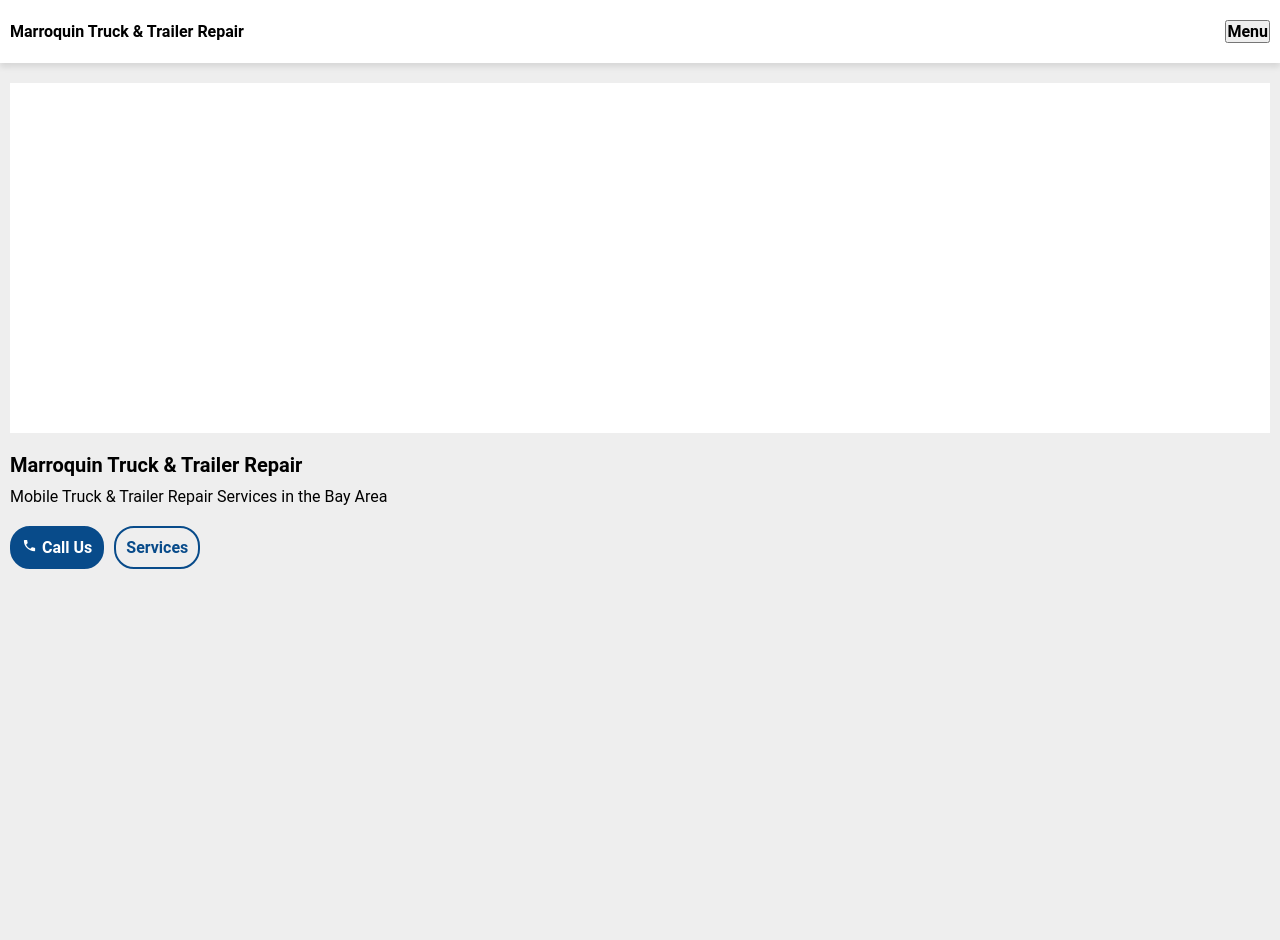
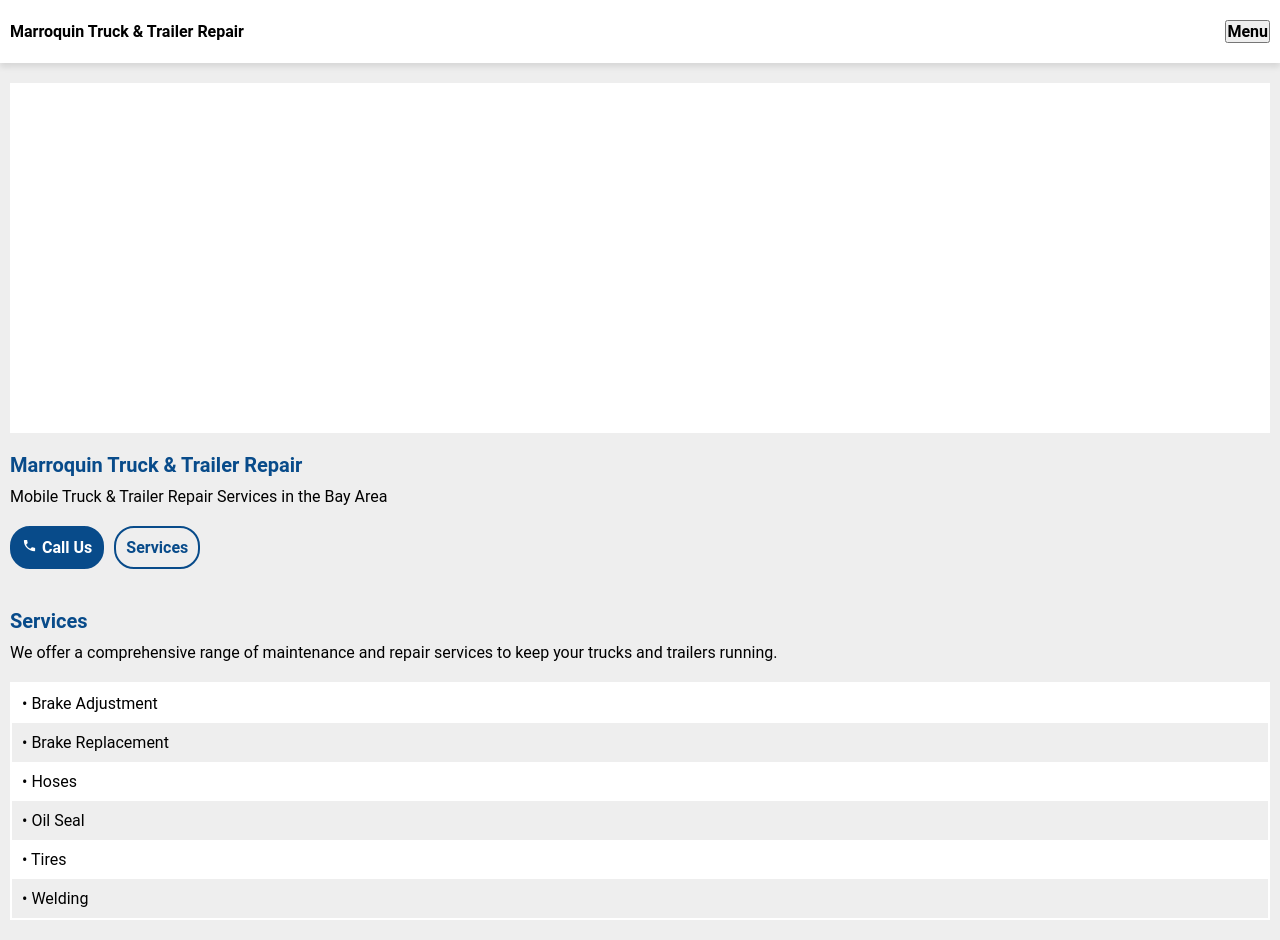
Before and after one commit to alexismarroquin7/marroquin-truck-and-trailer-repair, a Next.js app: page / in a window 1280 px wide. Before the commit the page ends 800 px from the top, so only its background shows below. Built offline with nearby package versions, Linux system fonts and the light colour scheme.

Commit message:
adds services section

```diff
--- a/app/globals.css
+++ b/app/globals.css
@@ -40,7 +40,8 @@
 }
 
 p,
-button {
+button,
+li {
   font-size: 1.6rem;
 }
 
--- a/app/page.tsx
+++ b/app/page.tsx
@@ -1,9 +1,10 @@
-import { HeroSection } from "@/components"
+import { HeroSection, ServicesSection } from "@/components"
 
 export default function Home() {
   return (
     <main>
       <HeroSection/>
+      <ServicesSection/>
     </main>
   )
 }
--- a/components/HeroSection/index.js
+++ b/components/HeroSection/index.js
@@ -15,7 +15,9 @@
     <div
       className={styles['hero__text']}
     >
-      <h3>Marroquin Truck & Trailer Repair</h3>
+      <h3
+       className={styles['hero__title']}
+      >Marroquin Truck & Trailer Repair</h3>
       <p>Mobile Truck & Trailer Repair Services in the Bay Area</p>
     </div>
 
--- a/components/HeroSection/index.module.css
+++ b/components/HeroSection/index.module.css
@@ -15,6 +15,10 @@
   display: flex;
   flex-flow: column wrap;
   gap: 1rem;
+}
+
+.hero__title {
+  color: var(--primary-color)
 }
 
 .hero__buttons {
--- /dev/null
+++ b/components/ServicesSection/index.js
@@ -0,0 +1,52 @@
+import styles from "./index.module.css";
+
+const serviceList = [
+  {
+    text: "Brake Adjustment"
+  },
+  {
+    text: "Brake Replacement"
+  },
+  {
+    text: "Hoses"
+  },
+  {
+    text: "Oil Seal"
+  },
+  {
+    text: "Tires"
+  },
+  {
+    text: "Welding"
+  }
+]
+
+export const ServicesSection = () => {
+  return (
+  <section
+    className={styles['services']}
+  >
+    <div
+      className={styles['services__content']}
+    >
+      <h3
+        className={styles['services__title']}
+      >Services</h3>
+      <p>We offer a comprehensive range of maintenance and repair services to keep your trucks and trailers running.</p>
+    </div>
+
+    <ul
+      className={styles['services__list']}
+      >
+      {serviceList.map((service, i) => (
+        <li
+          className={styles['services__item']}
+          key={i}
+        >
+          • {service.text}
+        </li>
+      ))}
+    </ul>
+  </section>
+  )
+}
--- /dev/null
+++ b/components/ServicesSection/index.module.css
@@ -0,0 +1,31 @@
+.services {
+  display: flex;
+  flex-flow: column wrap;
+  padding: 2rem 1rem;
+  gap: 2rem;
+}
+
+.services__content {
+  display: flex;
+  flex-flow: column wrap;
+  gap: 1rem;
+}
+
+.services__title {
+  color: var(--primary-color);
+}
+
+.services__list {
+  display: flex;
+  flex-flow: column wrap;
+  border: .2rem solid white;
+}
+
+.services__item {
+  list-style: none;
+  padding: 1rem;
+}
+
+.services__item:nth-child(odd) {
+  background-color: white;
+}
--- a/components/index.js
+++ b/components/index.js
@@ -1,2 +1,3 @@
+export * from "./HeroSection"
 export * from "./Navbar"
-export * from "./HeroSection"
+export * from "./ServicesSection"
```
Also changed, not shown: components/ContactSection/index.js (added).
